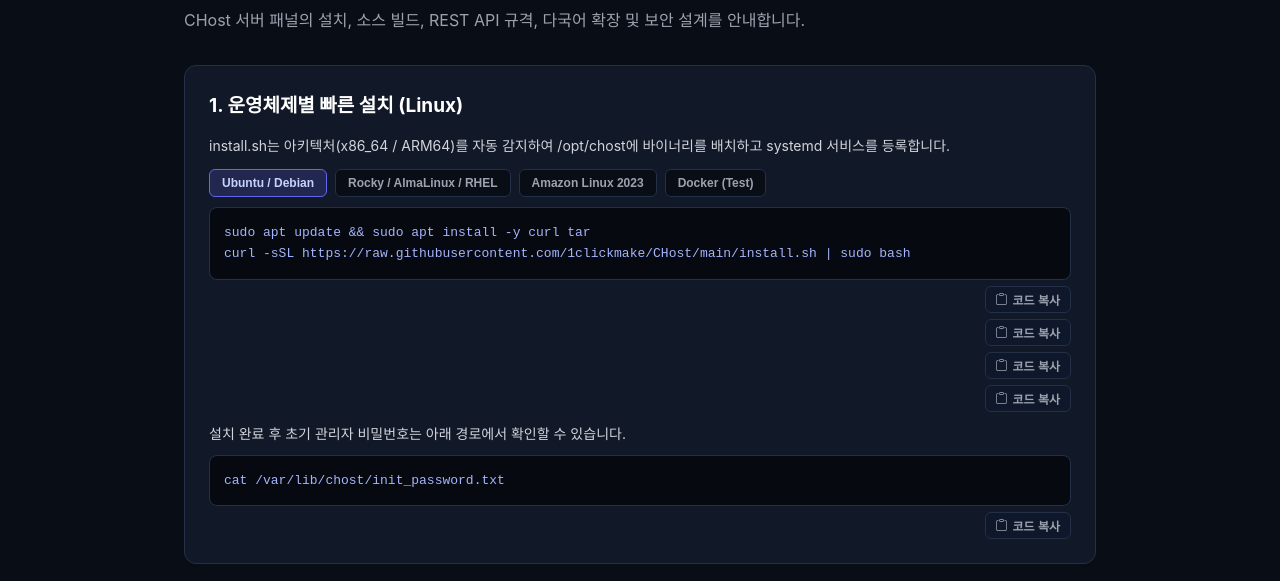
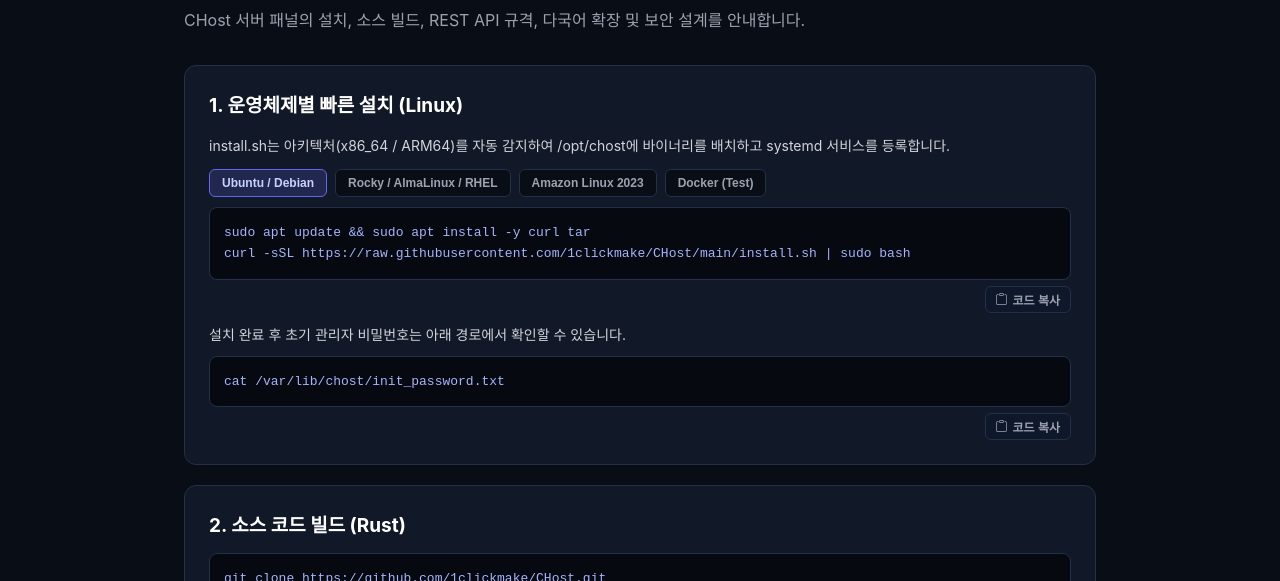
Before and after one commit to 1clickmake/CHost, a plain HTML site: page portal/docs.html in a window 1280 px wide. Shown: the part 163-744 px from the top of the page. Drawn offline with nearby package versions, Linux system fonts and the light colour scheme.

Commit message:
fix: wrap pre and copy bar in .pre-wrap so hidden OS tabs hide their copy button

```diff
--- a/portal/docs.html
+++ b/portal/docs.html
@@ -347,7 +347,17 @@ const COPY_I18N = {
 };
 function initPreCopyButtons() {
   document.querySelectorAll('pre').forEach(pre => {
-    if (pre.nextElementSibling && pre.nextElementSibling.classList.contains('pre-copy-bar')) return;
+    if (pre.parentElement && pre.parentElement.classList.contains('pre-wrap')) return;
+    const wrap = document.createElement('div');
+    wrap.className = 'pre-wrap';
+    if (pre.id) {
+      wrap.id = pre.id;
+      pre.removeAttribute('id');
+    }
+    if (pre.style.display) {
+      wrap.style.display = pre.style.display;
+      pre.style.display = '';
+    }
     const bar = document.createElement('div');
     bar.className = 'pre-copy-bar';
     const btn = document.createElement('button');
@@ -368,7 +378,9 @@ function initPreCopyButtons() {
       }, 1300);
     };
     bar.appendChild(btn);
-    pre.insertAdjacentElement('afterend', bar);
+    pre.parentNode.insertBefore(wrap, pre);
+    wrap.appendChild(pre);
+    wrap.appendChild(bar);
   });
 }
 function setDocLang(l) {
```
